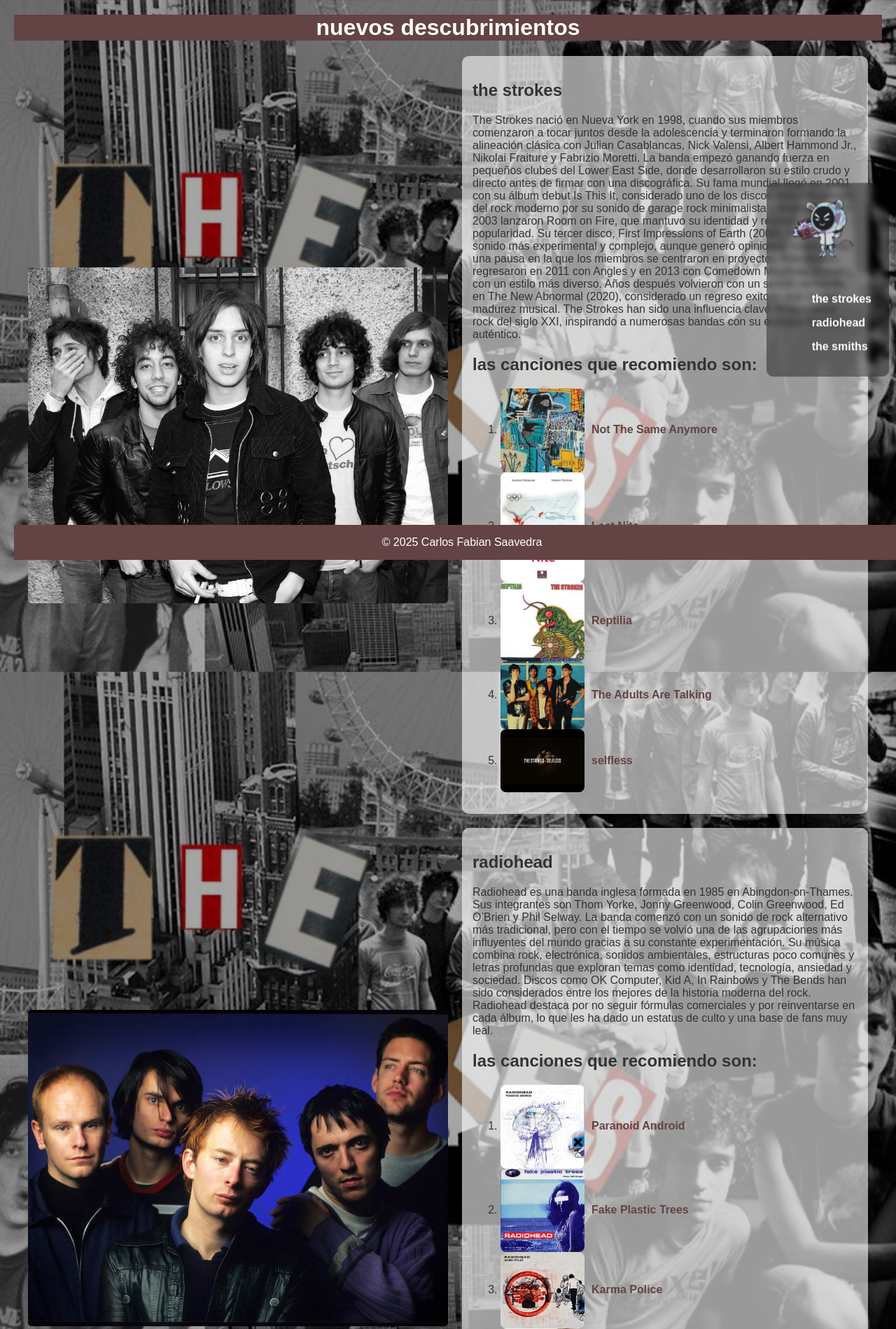
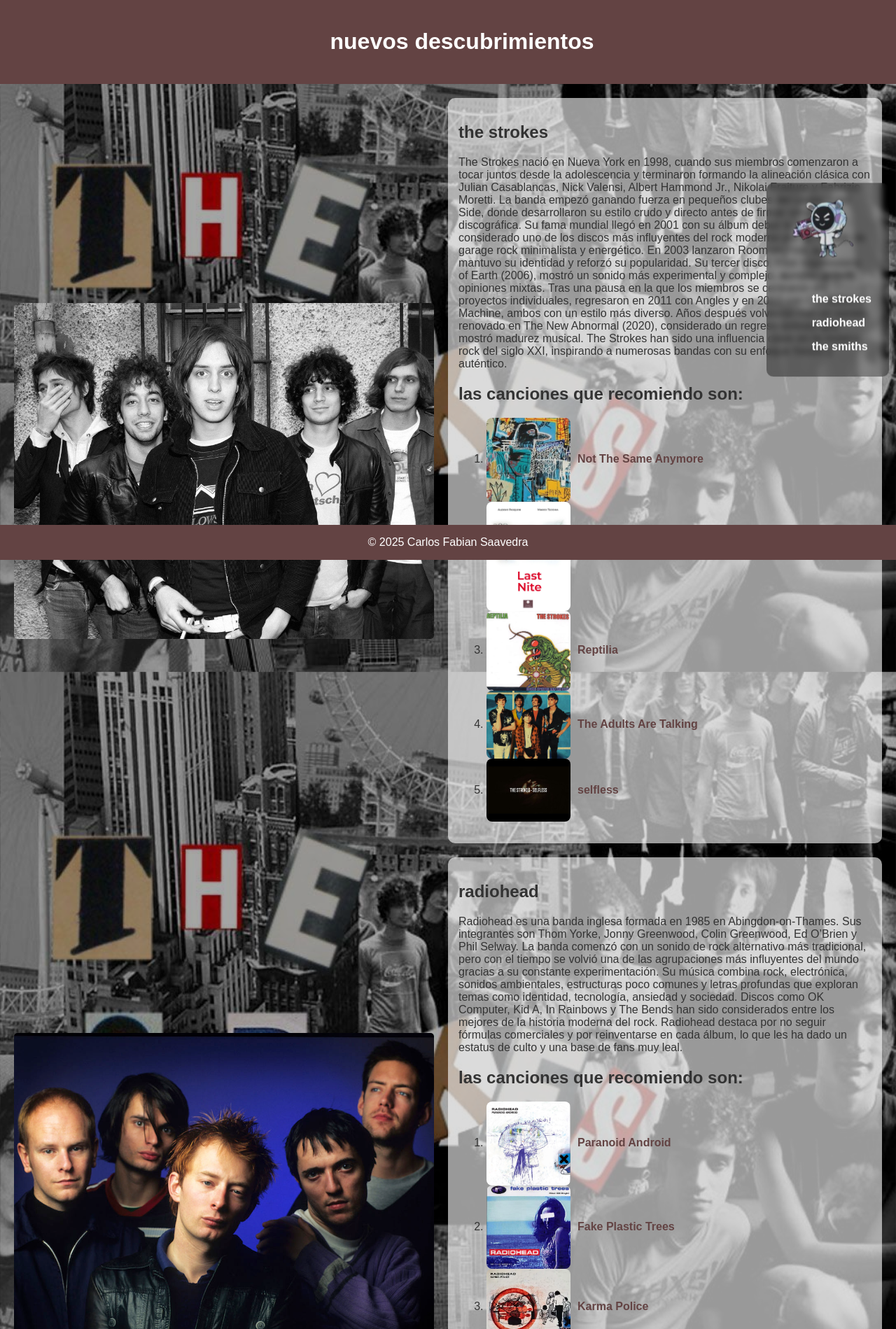
Before and after one commit to Fabiank777/Fabiank777.github.io, a PHP site: page / in a window 1280 px wide. Shown: the top 1899 px of the page at 70% size. Run offline with PHP 8.4, Linux system fonts and the light colour scheme.

Commit message:
Update proyecto.css

```diff
--- a/proyecto.css
+++ b/proyecto.css
@@ -1,7 +1,7 @@
 header {
     background-color: #634343;
     color: white;
-    padding: 0px;
+    padding: 20px;
     text-align: center;
     width: 100%;
 }
@@ -46,7 +46,7 @@
 
 body {
     font-family: Arial, sans-serif;
-    margin: 20px;
+    margin: 0px;
     background-size: cover;
     background-attachment: fixed;
     background-position: center;
```
